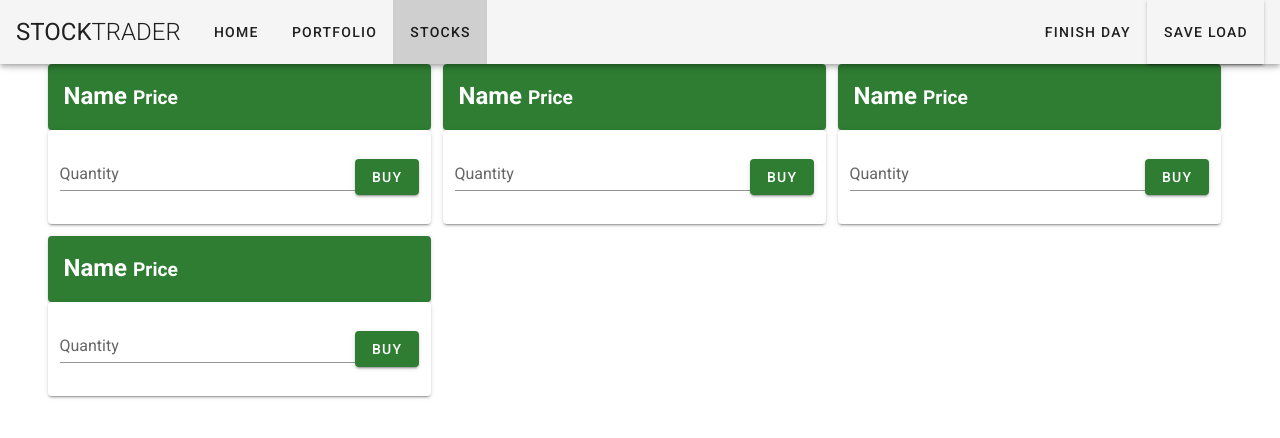
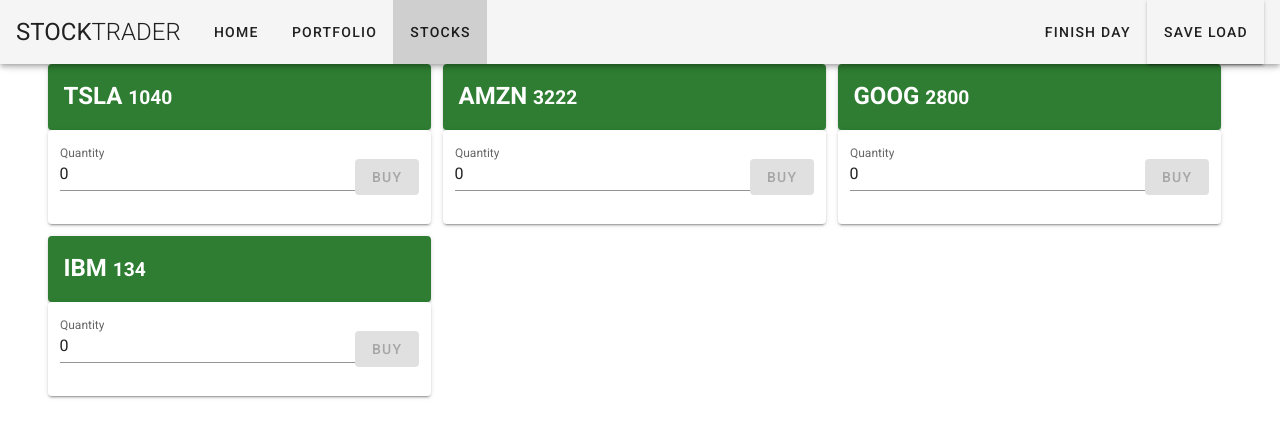
Before and after one commit to arthurbz/the_stock_trader, a Vue app: page /stocks in a window 1280 px wide. Shown: the top 438 px of the page. Built offline with nearby package versions, Linux system fonts and the light colour scheme.

Commit message:
creating stock component

```diff
--- a/src/components/stocks/Stock.vue
+++ b/src/components/stocks/Stock.vue
@@ -3,15 +3,23 @@
         <v-card class="green darken-3 white--text">
             <v-card-title class="headline">
                 <strong>
-                    Name
-                    <small>Price</small>
+                    {{ stock.name }}
+                    <small>{{ stock.price }}</small>
                 </strong>
             </v-card-title>
         </v-card>
         <v-card>
             <v-container fill-height>
-                <v-text-field label="Quantity" type="number" />
-                <v-btn class="green darken-3 white--text">Buy</v-btn>
+                <v-text-field
+                    label="Quantity"
+                    type="number"
+                    v-model.number="quantity"
+                />
+                <v-btn
+                    class="green darken-3 white--text"
+                    :disabled="quantity <= 0 || !Number.isInteger(quantitity)"
+                    @click="buyStock"
+                >Buy</v-btn>
             </v-container>
         </v-card>
     </v-flex>
@@ -19,7 +27,24 @@
 
 <script>
 export default {
+    props: ['stock'],
+    data() {
+        return {
+            quantity: 0
+        }
+    },
+    methods: {
+        buyStock() {
+            const order = {
+                stockId: this.stock.id,
+                stockPrice: this.stock.price,
+                quantitity: this.quantity,
+            }
 
+            console.log(order)
+            this.quantity = 0
+        }
+    }
 }
 </script>
 
--- a/src/components/stocks/Stocks.vue
+++ b/src/components/stocks/Stocks.vue
@@ -1,6 +1,6 @@
 <template>
     <v-layout row wrap>
-        <Stock v-for="stock in stocks" :key="stock.id" />
+        <Stock v-for="stock in stocks" :key="stock.id" :stock="stock"/>
     </v-layout>
 </template>
 
```
